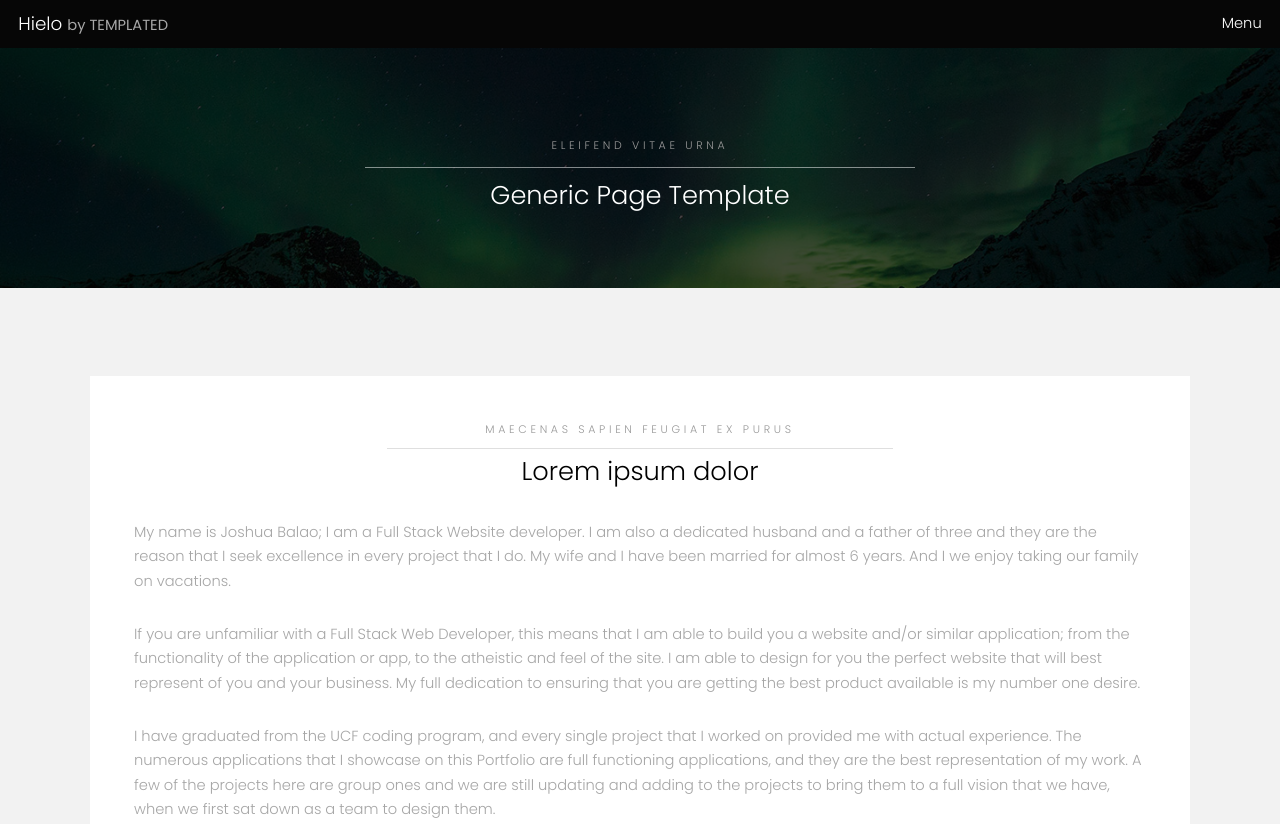
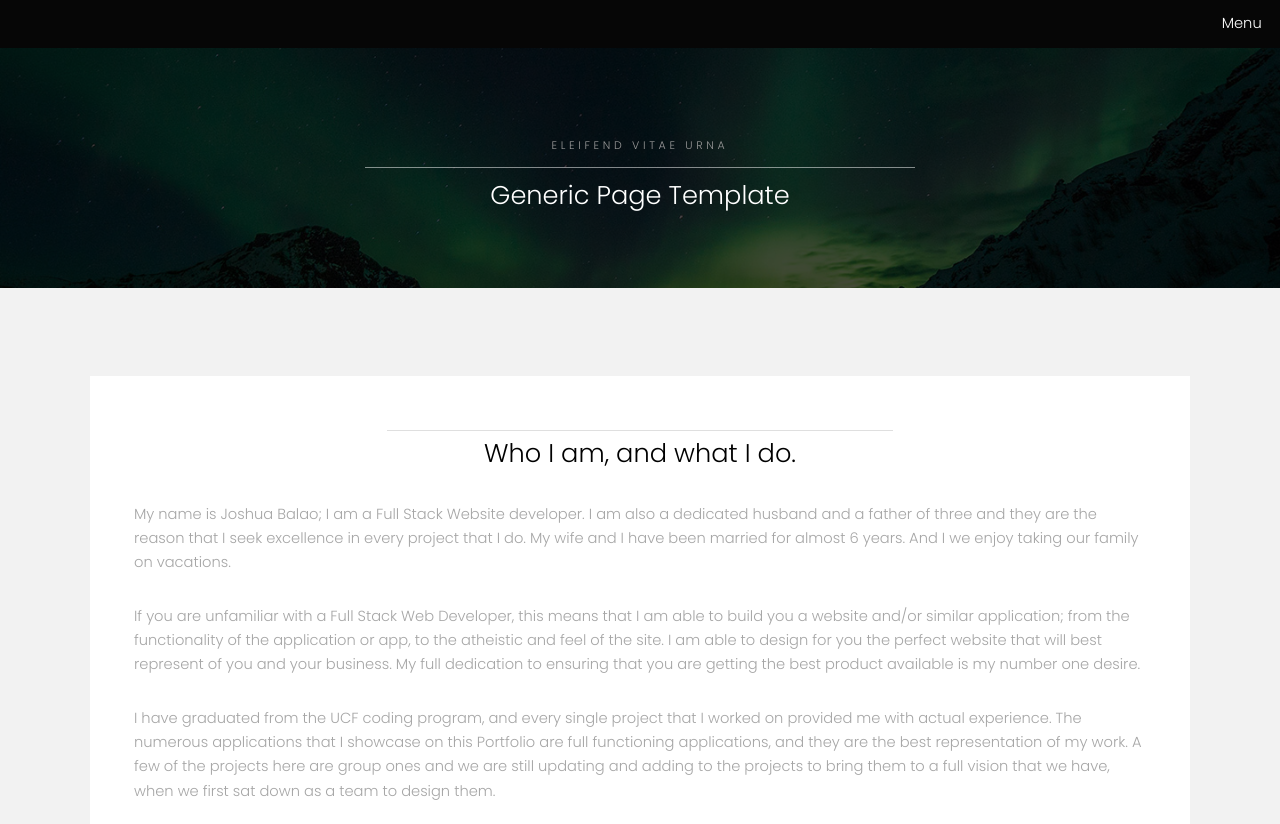
Before and after one commit to JoshBal117/Coding_Portfolio, a plain HTML site: page contact.html in a window 1280 px wide. Shown: the top 824 px of the page. Drawn offline with Linux system fonts and the light colour scheme; files whose address does not match are found by name.

Commit message:
edit About ME page

```diff
--- a/contact.html
+++ b/contact.html
@@ -15,7 +15,7 @@
 
 		<!-- Header -->
 			<header id="header">
-				<div class="logo"><a href="index.html">Hielo <span>by TEMPLATED</span></a></div>
+				<div class="logo"><a href="index.html"><span></span></a></div>
 				<a href="#menu">Menu</a>
 			</header>
 
@@ -44,8 +44,8 @@
 					<div class="box">
 						<div class="content">
 							<header class="align-center">
-								<p>maecenas sapien feugiat ex purus</p>
-								<h2>Lorem ipsum dolor</h2>
+								<p></p>
+								<h2>Who I am, and what I do.</h2>
 							</header>
 							<p>My name is Joshua Balao; I am a Full Stack Website developer. I am also a dedicated husband and a father of three and they are the reason that I seek excellence in every project that I do. My wife and I have been married for almost 6 years. And I we enjoy taking our family on vacations. </p>
 
```
